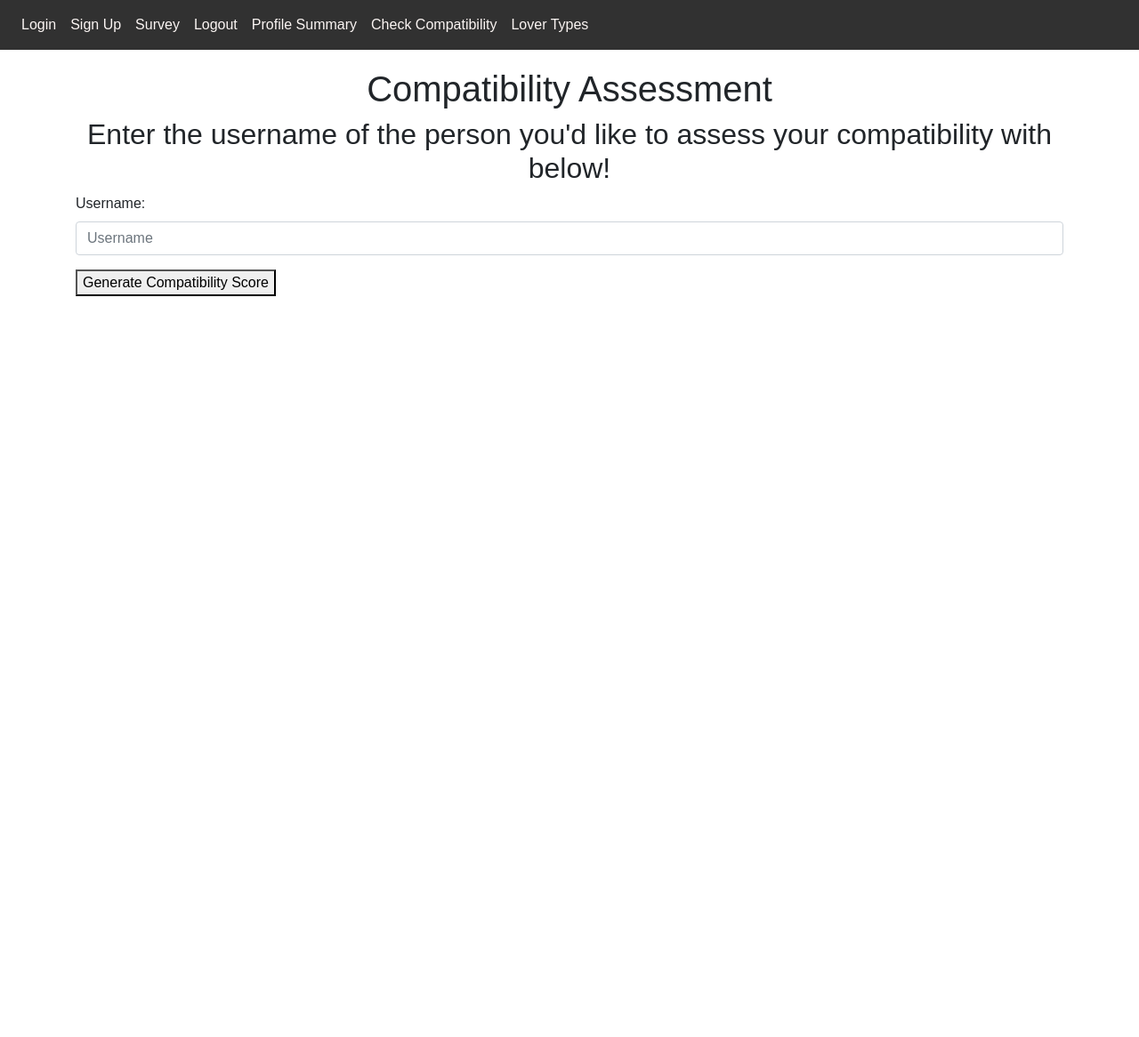
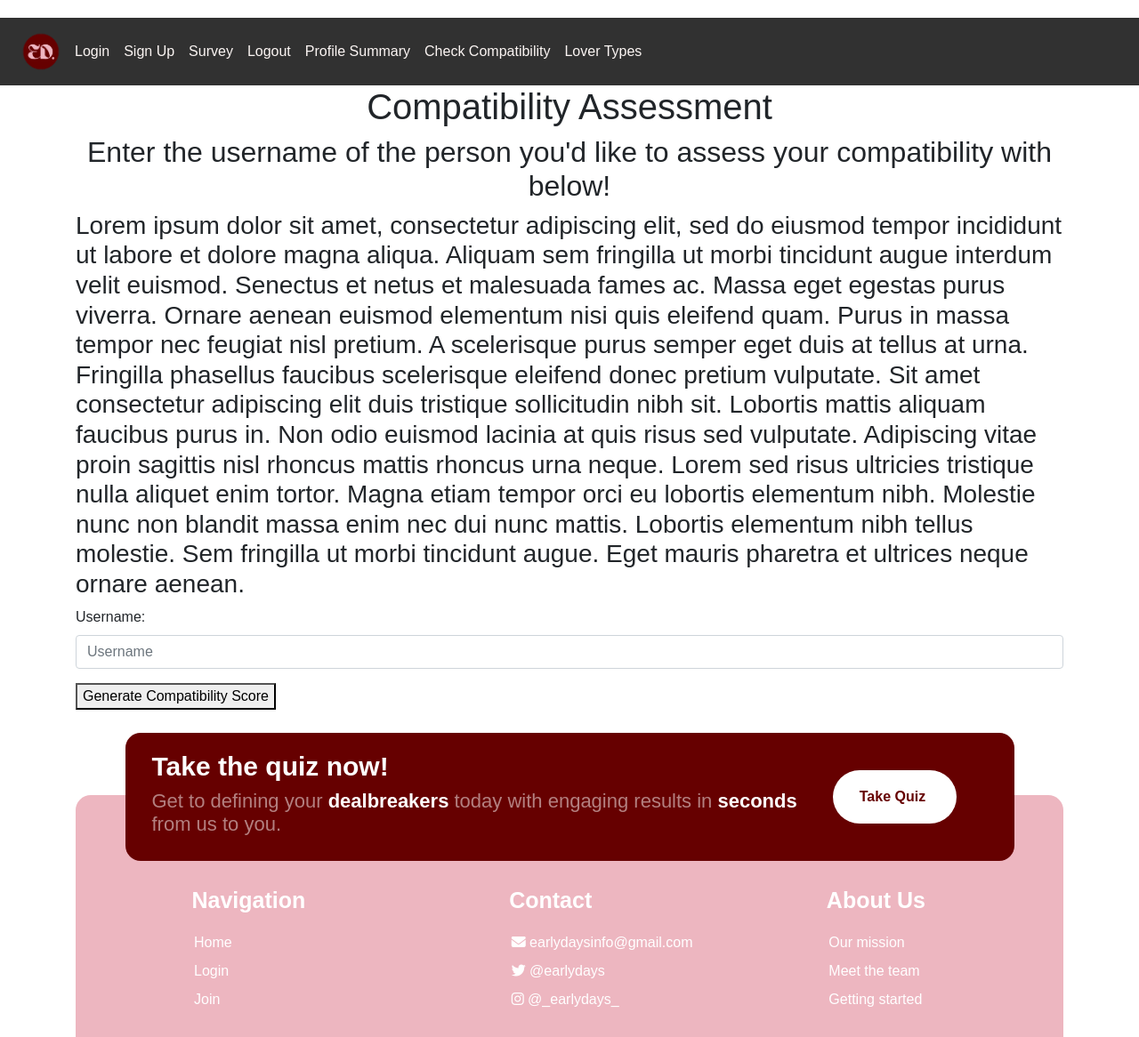
Before and after one commit to SaoirseODonovan/FinalYearProject, a Flask app: page /match in a window 1280 px wide. Shown: the whole page at 89% size. Before the commit the page ends 333 px from the top, so only its background shows below. Run offline with Flask 3, Linux system fonts and the light colour scheme; a user stored in the database is signed in; parts of the project's set-up code (start-up, migrations or seed data) failed here and were passed over; some libraries are stand-ins or nearby versions.

Commit message:
Footer added to all primary pages
The footer is created now to improve the overall look and completeness
of the application and to help with navigation and information being
accessed. It has been added to all pages aside from the login and sign
up pages for now since most of the links in the footer are not
accessible to users who are not logged in.

Signed-off-by: Saoirse O'Donovan <saoirseodonovan13@gmail.com>

```diff
--- a/website/static/main.css
+++ b/website/static/main.css
@@ -102,3 +102,127 @@ body {
   text-align: right;
   padding: 10px;
 }
+
+#custom-logo {
+  width: 60px;
+  height: 60px;
+}
+
+.footer {
+  display: block;
+  width: 100%;
+  position: relative;
+  padding-top: 100px;
+  padding-right: 30px;
+  padding-left: 30px;
+  padding-bottom: 10px;
+  background: #EDB6C0;
+  border-top-left-radius: 17px;
+  border-top-right-radius: 17px;
+  margin-top: 6em;
+}
+
+.footer-top {
+  display: flex;
+  width: 90%;
+  max-width: 1300px;
+  margin: auto;
+  background: #660000;
+  border-radius: 17px;
+  align-items: center;
+  padding: 20px 30px;
+}
+
+.first-section {
+  position: absolute;
+  left: 0;
+  right: 0;
+  top: -70px;
+}
+
+.footer .second-section {
+  display: flex;
+  column-gap: 20px;
+  row-gap: 20px;
+  justify-content: space-between;
+  max-width: 1200px;
+  text-align: center;
+  color: #fff;
+}
+
+.footer .col {
+  width: 100%;
+  font-size: 16px;
+  text-align: left;
+}
+
+.footer .col .bold {
+  margin-bottom: 0.5em;
+  font-weight: 900;
+  font-size: 16px;
+}
+
+a.take-quiz {
+  display: inline-flex;
+  position: relative;
+  height: 60px;
+  margin-right: 35px;
+  flex-direction: row;
+  align-items: center;
+  background: #fff;
+  color: #660000;
+  border-radius: 36px;
+  font-size: 16px;
+  font-weight: 700;
+  padding: 0 30px;
+  text-decoration: unset;
+  width: 16%;
+}
+
+h3.second {
+  font-size: 22px;
+  font-weight: 400;
+  color: #fff;
+}
+
+.second span{
+  opacity: 0.5;
+}
+
+h3.second strong {
+  font-weight: 700;
+}
+
+ul, ul > li {
+  list-style: none;
+  line-height: 2.0em;
+}
+
+a:hover {
+  color: #660000;
+  text-decoration: unset;
+}
+
+ul > li > a {
+  color:#fff;
+}
+
+.first {
+  font-size: 30px;
+  font-weight: 700;
+  color: #fff;
+}
+
+.footer .col {
+  width: 100%;
+  font-size: 16px;
+  margin-left: 3em;
+}
+
+.footer .col .bold {
+  text-align: justify;
+  font-weight: 700;
+  font-size: 25px;
+  margin-bottom: 0.5em;
+  margin-left: 1.5em;
+}
--- a/website/templates/base.html
+++ b/website/templates/base.html
@@ -28,6 +28,9 @@
 </head>
 <body>
     <nav class="navbar navbar-expand-lg">
+        <a class="navbar-logo" id="welcome" href="/">
+            <img id="custom-logo" src="{{ url_for('static', filename='images/red_logo.png') }}" alt="Logo">
+        </a>
         <button
             class="navbar-toggler"
             type="button"
--- /dev/null
+++ b/website/templates/footer.html
@@ -0,0 +1,49 @@
+<!DOCTYPE HTML>
+<html lang="en">
+<head>
+    <meta charset="utf-8">
+    <meta name="viewport" content="width=device-width, initial-scale=1.0">
+    <link rel="stylesheet" type="text/css" href="main.css">
+</head>
+<body>
+    <footer class="footer">
+        <div class="first-section">
+            <div class="footer-top">
+                <div>
+                    <h2 class="first">Take the quiz now!</h2>
+                    <h3 class="second"><span>Get to defining your </span><strong>dealbreakers</strong><span> today with engaging results in </span><strong>seconds</strong><span> from us to you.</span></h3>
+                </div>
+                <a href="/survey" class="take-quiz">
+                    <span class="label">Take Quiz</span>
+                </a>
+            </div>
+        </div>
+        <div class="second-section">
+            <div class="col">
+                <div class="bold">Navigation</div>
+                <ul>
+                    <li><a href="/">Home</a></li>
+                    <li><a href="/login">Login</a></li>
+                    <li><a href="/signup">Join</a></li>
+                </ul>
+            </div>
+            <div class="col">
+                <div class="bold">Contact</div>
+                <ul>
+                    <li><a href="mailto:saoirseodonovan13@gmail.com" target="_blank"><i class="fa fa-envelope"></i> earlydaysinfo@gmail.com</a></li>
+                    <li><a href="#" target="_blank"><i class="fa fa-twitter"></i> @earlydays</a></li>
+                    <li><a href="https://www.instagram.com/_earlydays_?utm_source=ig_web_button_share_sheet&igsh=ZDNlZDc0MzIxNw==" target="_blank"><i class="fa fa-instagram"></i> @_earlydays_</a></li>
+                </ul>
+            </div>
+            <div class="col">
+                <div class="bold">About Us</div>
+                <ul>
+                    <li><a href="/#mission">Our mission</a></li>
+                    <li><a href="/#team">Meet the team</a></li>
+                    <li><a href="/#intro">Getting started</a></li>
+                </ul>
+            </div>
+        </div>
+    </footer>
+</body>
+</html>
--- a/website/templates/group.html
+++ b/website/templates/group.html
@@ -19,4 +19,6 @@
     </body>
 </html>
 
+
+{% include "footer.html" %}
 {% endblock %}
--- a/website/templates/match.html
+++ b/website/templates/match.html
@@ -1,5 +1,4 @@
-{% extends "base.html" %} {% block title %}Early Days | Compatibility Assessment {% endblock %} {% block content_MAIN %}
-
+{% extends "base.html" %} {% block title %}Early Days | Compatibility Assessment{% endblock %} {% block content_MAIN %}
 <!DOCTYPE html>
 <html lang="en">
     <head>
@@ -7,10 +6,12 @@
         <meta name="viewport" content="width=device-width, initial-scale=1" />
         <script src="https://kit.fontawesome.com/43c0c699ca.js" crossorigin="anonymous"></script>
     </head>
-    <body>
-        <div style="padding-top: 20px;padding-bottom: 10px;">
+    <body style="padding-top: 20px;">
+        <div>
             <h1 class="text-center">Compatibility Assessment</h1>
-        <h2 class="text-center">Enter the username of the person you'd like to assess your compatibility with below!</h2>
+            <h2 class="text-center">Enter the username of the person you'd like to assess your compatibility with below!
+            </h2>
+            <h3>Lorem ipsum dolor sit amet, consectetur adipiscing elit, sed do eiusmod tempor incididunt ut labore et dolore magna aliqua. Aliquam sem fringilla ut morbi tincidunt augue interdum velit euismod. Senectus et netus et malesuada fames ac. Massa eget egestas purus viverra. Ornare aenean euismod elementum nisi quis eleifend quam. Purus in massa tempor nec feugiat nisl pretium. A scelerisque purus semper eget duis at tellus at urna. Fringilla phasellus faucibus scelerisque eleifend donec pretium vulputate. Sit amet consectetur adipiscing elit duis tristique sollicitudin nibh sit. Lobortis mattis aliquam faucibus purus in. Non odio euismod lacinia at quis risus sed vulputate. Adipiscing vitae proin sagittis nisl rhoncus mattis rhoncus urna neque. Lorem sed risus ultricies tristique nulla aliquet enim tortor. Magna etiam tempor orci eu lobortis elementum nibh. Molestie nunc non blandit massa enim nec dui nunc mattis. Lobortis elementum nibh tellus molestie. Sem fringilla ut morbi tincidunt augue. Eget mauris pharetra et ultrices neque ornare aenean.</h3>
             <form method="post" action="{{ url_for('views.scoring') }}">
                 <div class="form-group">
                     <label for="selected_username">Username:</label>
@@ -26,6 +27,7 @@
                 {% endif %}
             </div>
         </div>
-</div>
-
+    </body>
+    </html>
+{% include "footer.html" %}
 {% endblock %}
--- a/website/templates/result.html
+++ b/website/templates/result.html
@@ -5,7 +5,7 @@
     <title>Result</title>
 </head>
 <body>
-    <h2>Your Category is {{ user_category }}</h2>
+    <h2 style="padding-top: 20px;">Your Category is {{ user_category }}</h2>
     <!-- add visualisations later -->
 
     {% if user_category == "Category 1" %}
@@ -173,7 +173,10 @@
         <p>Unknown category found! Please take the survey again.</p>
     {% endif %}
 
+    <p>Lorem ipsum dolor sit amet, consectetur adipiscing elit, sed do eiusmod tempor incididunt ut labore et dolore magna aliqua. Aliquam sem fringilla ut morbi tincidunt augue interdum velit euismod. Senectus et netus et malesuada fames ac. Massa eget egestas purus viverra. Ornare aenean euismod elementum nisi quis eleifend quam. Purus in massa tempor nec feugiat nisl pretium. A scelerisque purus semper eget duis at tellus at urna. Fringilla phasellus faucibus scelerisque eleifend donec pretium vulputate. Sit amet consectetur adipiscing elit duis tristique sollicitudin nibh sit. Lobortis mattis aliquam faucibus purus in. Non odio euismod lacinia at quis risus sed vulputate. Adipiscing vitae proin sagittis nisl rhoncus mattis rhoncus urna neque. Lorem sed risus ultricies tristique nulla aliquet enim tortor. Magna etiam tempor orci eu lobortis elementum nibh. Molestie nunc non blandit massa enim nec dui nunc mattis. Lobortis elementum nibh tellus molestie. Sem fringilla ut morbi tincidunt augue. Eget mauris pharetra et ultrices neque ornare aenean.</p>
+
 </body>
 </html>
 
+{% include "footer.html" %}
 {% endblock %}
--- a/website/templates/survey.html
+++ b/website/templates/survey.html
@@ -6,7 +6,7 @@
     <title>Survey</title>
 </head>
 <body>
-    <div style="padding-top: 20px;padding-bottom: 10px;">
+    <div style="padding-top: 20px;">
     <form action="/process_survey" method="post">
         <div class="question">
 
@@ -27,4 +27,5 @@
 </body>
 </html>
 
+{% include "footer.html" %}
 {% endblock %}
--- a/website/templates/types.html
+++ b/website/templates/types.html
@@ -152,4 +152,6 @@
 </div>
 </body>
 </html>
+
+{% include "footer.html" %}
 {% endblock %}
--- a/website/templates/welcome.html
+++ b/website/templates/welcome.html
@@ -54,10 +54,12 @@
 </div>
 <div>
     <!-- Taggbox used for widget on welcome.html: https://taggbox.com/widget/ Accessed November 27, 2023. -->
-<div style="padding-top: 20px;padding-bottom: 10px;">
+<div style="padding-top: 20px;padding-bottom: 40px;">
     <a id="feed">
     <h3 class="text-center">Live Feed</h3>
     <div class="taggbox" style="width:100%;height:100%" data-widget-id="148327" data-tags="false" ></div><script src="https://widget.taggbox.com/embed-lite.min.js" type="text/javascript"></script>
 </div>
 </div>
+
+{% include "footer.html" %}
 {% endblock %}
```
Also changed, not shown: README.md, website/static/images/red_logo.png (added). Lines whose indentation alone changed are shown as unchanged.
